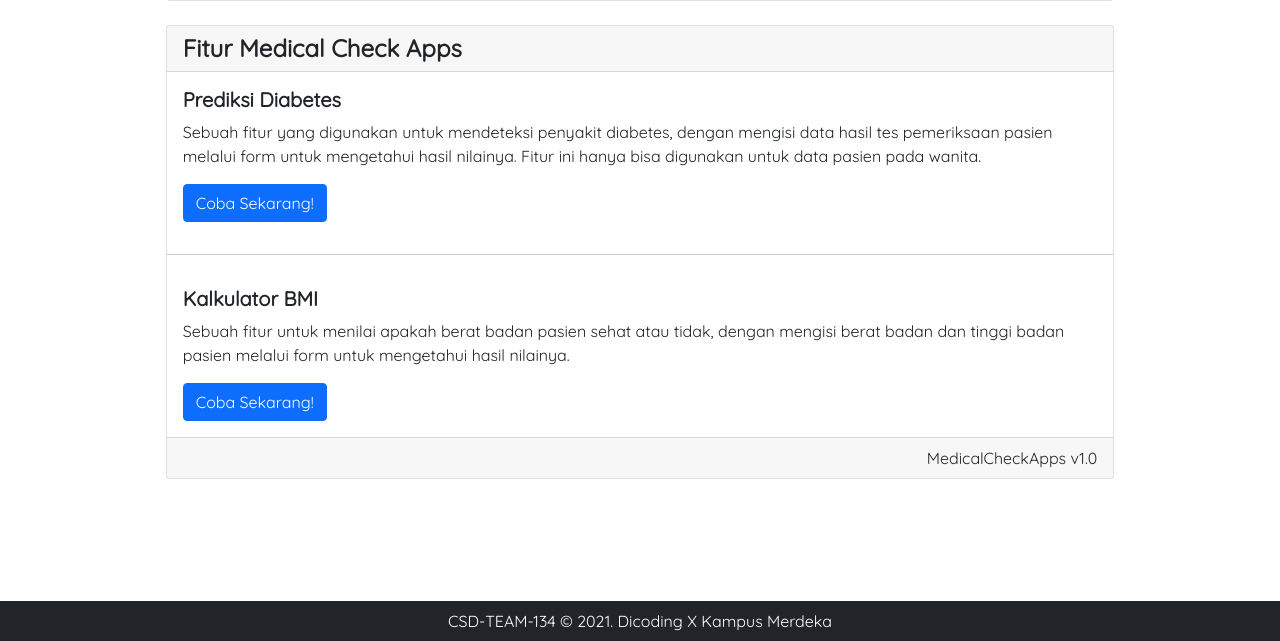
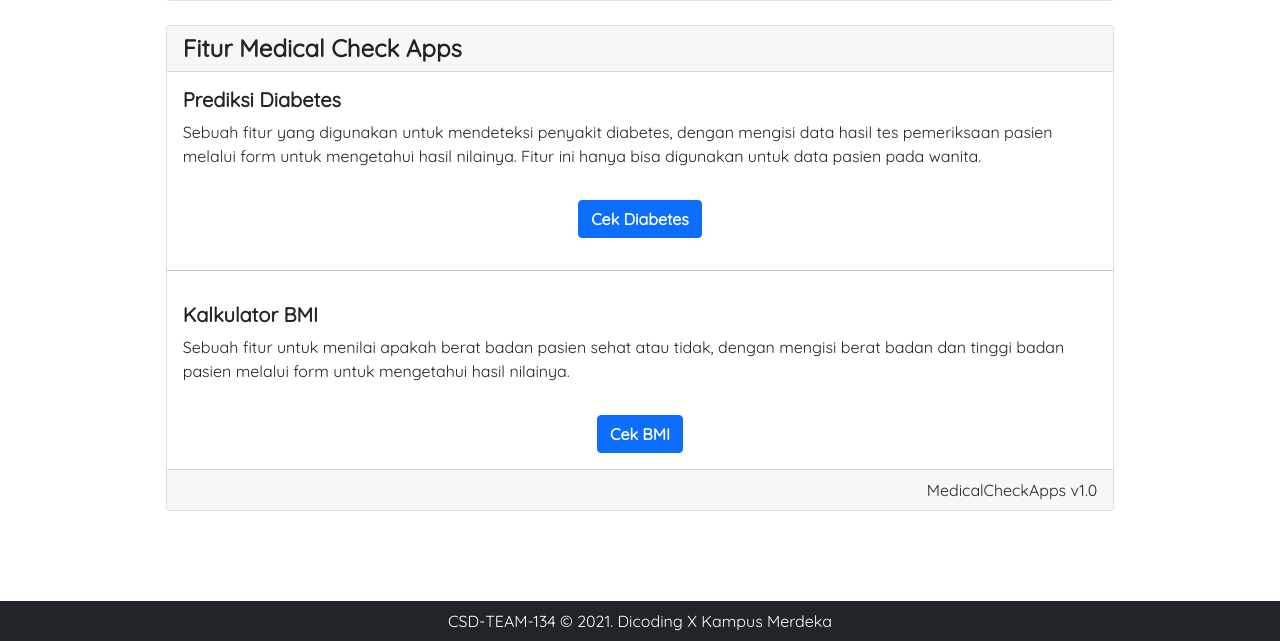
Before and after one commit to dan-dia/project-capstone-team-csd-134, a Flask app: page / in a window 1280 px wide. Shown: the part 255-896 px from the top of the page. Run offline with Flask 2, Linux system fonts and the light colour scheme; some libraries are stand-ins or nearby versions.

Commit message:
Mengatur posisi btn pada fitur

```diff
--- a/templates/index.html.jinja
+++ b/templates/index.html.jinja
@@ -15,18 +15,21 @@
             <h4 class="card-header fw-bold">Fitur Medical Check Apps</h4>
             <div class="card-body">
                 <h5 class="card-title fw-bold">Prediksi Diabetes</h5>
-                <p class="card-text">Sebuah fitur yang digunakan untuk mendeteksi penyakit diabetes, dengan mengisi data
-                    hasil tes pemeriksaan pasien melalui form untuk mengetahui hasil nilainya. Fitur ini hanya bisa
+                <p class="card-text pb-3">Sebuah fitur yang digunakan untuk mendeteksi penyakit diabetes, dengan mengisi
+                    data hasil tes pemeriksaan pasien melalui form untuk mengetahui hasil nilainya. Fitur ini hanya bisa
                     digunakan untuk data pasien pada wanita.</p>
-                <a href="/diabetes" class="btn btn-primary">Coba Sekarang!</a>
+                <div class="d-flex justify-content-center"><a href="/diabetes" class="btn btn-primary fw-bold">Cek
+                        Diabetes</a>
+                </div>
             </div>
             <hr>
             <div class="card-body">
                 <h5 class="card-title fw-bold">Kalkulator BMI</h5>
-                <p class="card-text">Sebuah fitur untuk menilai apakah berat badan pasien sehat atau tidak, dengan
-                    mengisi
-                    berat badan dan tinggi badan pasien melalui form untuk mengetahui hasil nilainya.</p>
-                <a href="/bmi" class="btn btn-primary">Coba Sekarang!</a>
+                <p class="card-text pb-3">Sebuah fitur untuk menilai apakah berat badan pasien sehat atau tidak, dengan
+                    mengisi berat badan dan tinggi badan pasien melalui form untuk mengetahui hasil nilainya.</p>
+                <div class="d-flex justify-content-center"><a href="/bmi" class="btn btn-primary fw-bold">Cek BMI</a>
+                </div>
+
             </div>
             <p class="card-footer text-sm-end m-0">MedicalCheckApps v1.0</p>
         </div>
```
